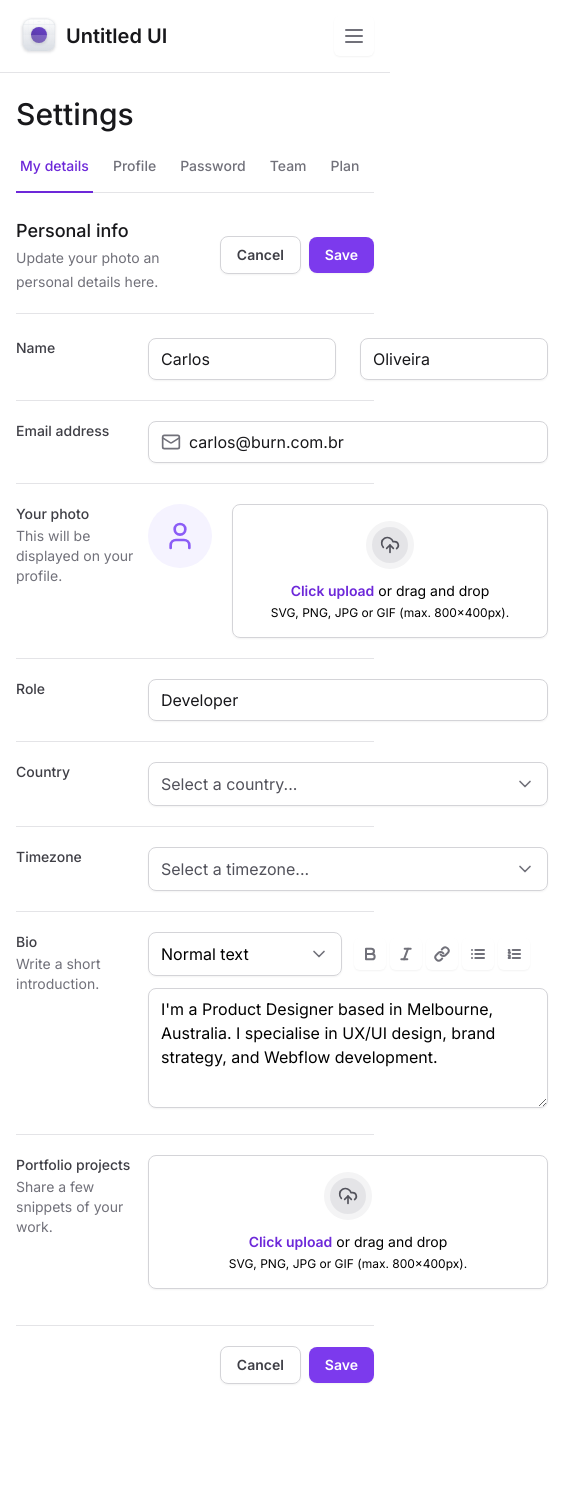
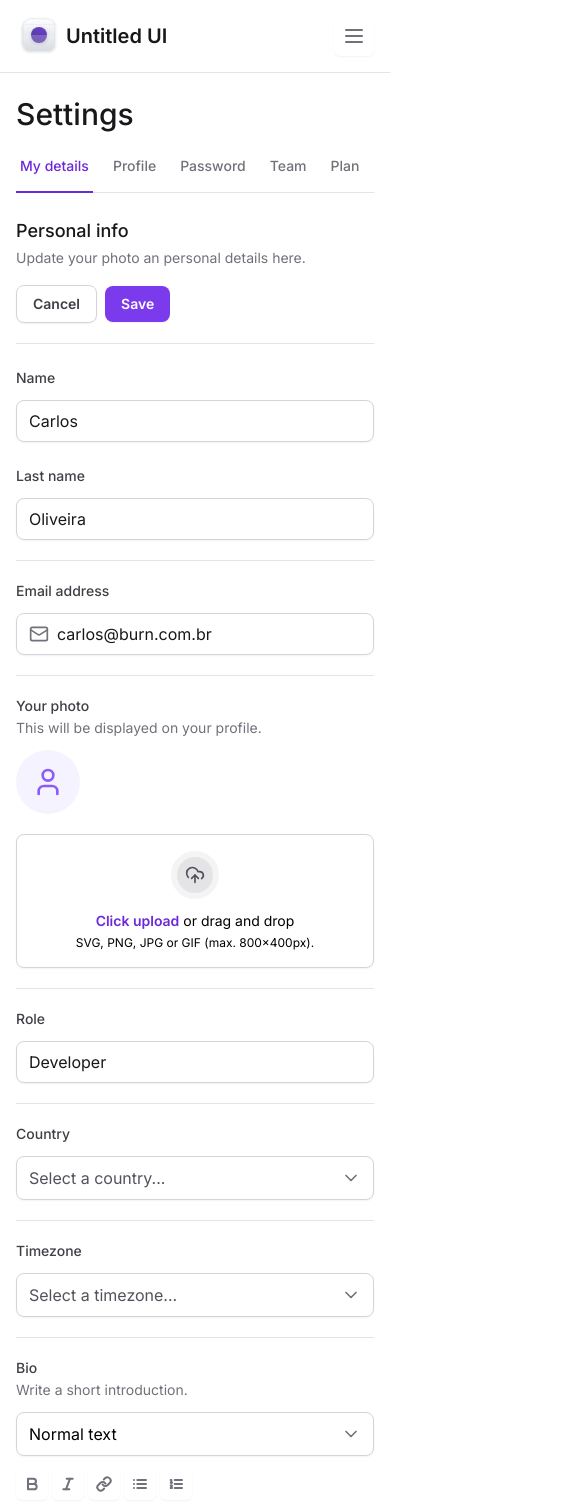
Before and after one commit to burn-c/tailwind-next, a Next.js app: page / in a window 390 px wide. Shown: the top 1510 px of the page, 585 px wide, since content can reach past the window. Before the commit the page ends 1432 px from the top, so only its background shows below. Built offline with nearby package versions, Linux system fonts and the light colour scheme.

Commit message:
style(Home): mobile responsive

```diff
--- a/src/app/page.tsx
+++ b/src/app/page.tsx
@@ -15,7 +15,7 @@
       <SettingTabs />
 
       <div className="mt-6 flex flex-col">
-        <div className="flex items-center justify-between border-b border-zinc-200 pb-5">
+        <div className="flex flex-col justify-between gap-4 border-b border-zinc-200 pb-5 lg:flex-row lg:items-center">
           <div className="space-y-1">
             <h2 className="text-lg font-medium text-zinc-900">Personal info</h2>
             <span className="text-sm text-zinc-500">
@@ -35,25 +35,33 @@
           id="settings"
           className="mt-6 flex w-full flex-col gap-5 divide-y divide-zinc-200"
         >
-          <div className="grid grid-cols-form gap-3">
+          <div className="flex flex-col gap-3 lg:grid lg:grid-cols-form">
             <label
               htmlFor="firstName"
               className=" text-sm font-medium text-zinc-700"
             >
               Name
             </label>
-            <div className="grid grid-cols-2 gap-6">
+            <div className="flex flex-col gap-6 lg:grid lg:grid-cols-2">
               <InputRoot>
                 <InputControl id="firstName" defaultValue="Carlos" />
               </InputRoot>
+              <div className="flex flex-col gap-3 lg:block">
+                <label
+                  htmlFor="lastName"
+                  className="text-sm font-medium text-zinc-700 lg:sr-only"
+                >
+                  Last name
+                </label>
 
-              <InputRoot>
-                <InputControl defaultValue="Oliveira" />
-              </InputRoot>
+                <InputRoot>
+                  <InputControl id="lastName" defaultValue="Oliveira" />
+                </InputRoot>
+              </div>
             </div>
           </div>
 
-          <div className="grid grid-cols-form gap-3 pt-5">
+          <div className="flex flex-col gap-3 pt-5 lg:grid lg:grid-cols-form">
             <label
               htmlFor="email"
               className="text-sm font-medium text-zinc-700"
@@ -72,7 +80,7 @@
             </InputRoot>
           </div>
 
-          <div className="grid grid-cols-form gap-3 pt-5">
+          <div className="flex flex-col gap-3 pt-5 lg:grid lg:grid-cols-form">
             <label
               htmlFor="photo"
               className="text-sm font-medium text-zinc-700"
@@ -83,14 +91,14 @@
               </span>
             </label>
 
-            <FileInput.Root className="flex items-start gap-5">
+            <FileInput.Root className="flex flex-col gap-5 lg:flex-row lg:items-start">
               <FileInput.ImagePreview />
               <FileInput.Trigger />
               <FileInput.Control />
             </FileInput.Root>
           </div>
 
-          <div className="grid grid-cols-form gap-3 pt-5">
+          <div className="flex flex-col gap-3 pt-5 lg:grid lg:grid-cols-form">
             <label htmlFor="role" className="text-sm font-medium text-zinc-700">
               Role
             </label>
@@ -99,7 +107,7 @@
             </InputRoot>
           </div>
 
-          <div className="grid grid-cols-form gap-3 pt-5">
+          <div className="flex flex-col gap-3 pt-5 lg:grid lg:grid-cols-form">
             <label
               htmlFor="country"
               className="text-sm font-medium text-zinc-700"
@@ -113,7 +121,7 @@
             </Select>
           </div>
 
-          <div className="grid grid-cols-form gap-3 pt-5">
+          <div className="flex flex-col gap-3 pt-5 lg:grid lg:grid-cols-form">
             <label
               htmlFor="timezone"
               className="text-sm font-medium text-zinc-700"
@@ -130,7 +138,7 @@
             </Select>
           </div>
 
-          <div className="grid grid-cols-form gap-3 pt-5">
+          <div className="flex flex-col gap-3 pt-5 lg:grid lg:grid-cols-form">
             <label htmlFor="bio" className="text-sm font-medium text-zinc-700">
               Bio
               <span className="mt-0.5 block text-sm font-normal text-zinc-500">
@@ -139,7 +147,7 @@
             </label>
 
             <div className="space-y-3">
-              <div className="grid grid-cols-2 gap-3">
+              <div className="flex flex-col gap-3 lg:grid lg:grid-cols-2">
                 <Select placeholder="" defaultValue="normal">
                   <SelectItem
                     value="normal"
@@ -182,7 +190,7 @@
             </div>
           </div>
 
-          <div className="grid grid-cols-form gap-3 pt-5">
+          <div className="flex flex-col gap-3 pt-5 lg:grid lg:grid-cols-form">
             <label
               htmlFor="projects"
               className="text-sm font-medium text-zinc-700"
@@ -192,7 +200,6 @@
                 Share a few snippets of your work.
               </span>
             </label>
-
             <FileInput.Root>
               <FileInput.Trigger />
               <FileInput.FileList />
```
